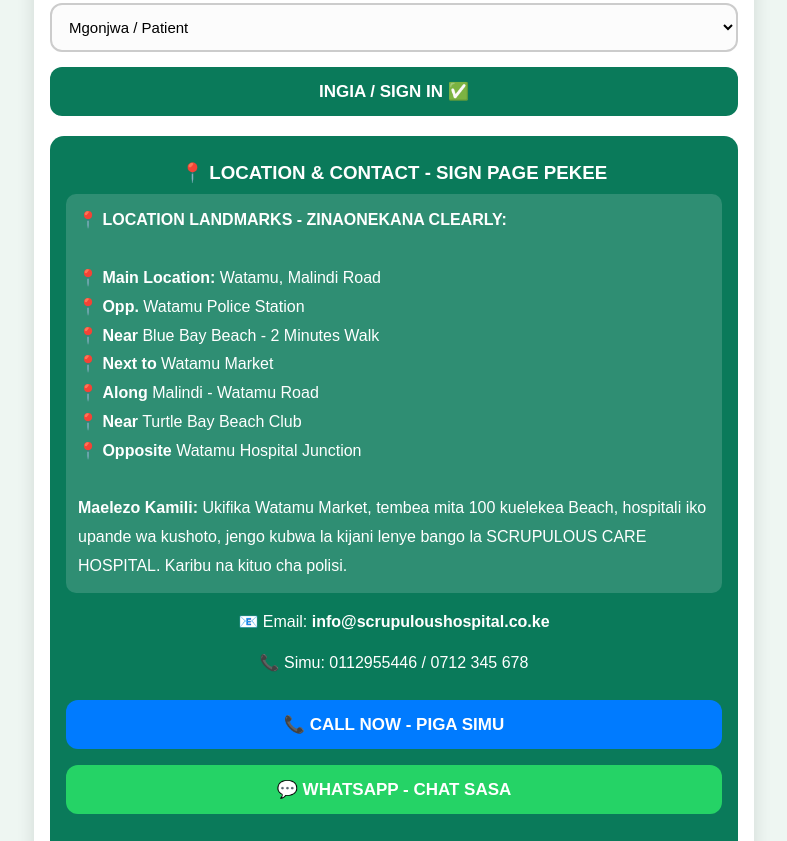
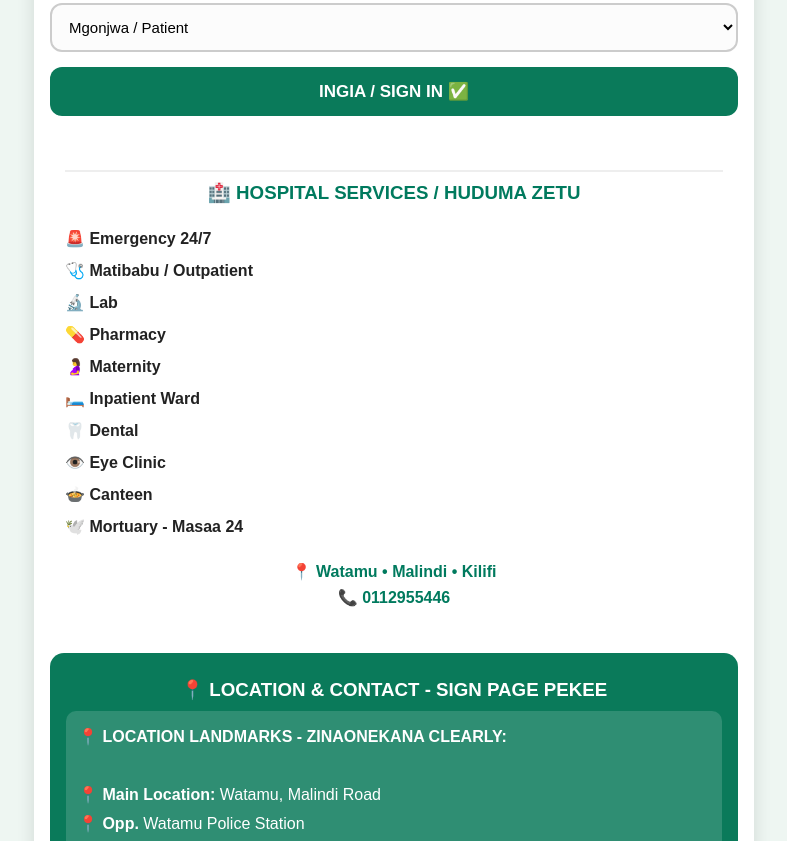
Before and after one commit to fadhililucas10-cpu/Scrupolous-Hospital-, a plain HTML site: page index.html in a window 1280 px wide. Shown: the part 648-1489 px from the top of the page, without its empty margins (246-1033 px from the left). Drawn offline with Linux system fonts and the light colour scheme.

Commit message:
Update index.html

```diff
--- a/index.html
+++ b/index.html
@@ -55,6 +55,23 @@ table{width:100%;border-collapse:collapse;margin-top:10px}td,th{border:1px solid
 <input id="userPhone" placeholder="📱 Namba ya Simu: Mfano 0712345678">
 <select id="userRole"><option value="patient">Mgonjwa / Patient</option><option value="staff">Mfanyakazi / Staff</option><option value="doctor">Daktari / Doctor</option><option value="director">Director / Mkurugenzi</option><option value="admin">Admin / Msimamizi</option></select>
 <button class="btn" onclick="signIn()">INGIA / SIGN IN ✅</button>
+  <!-- HOSPITAL SERVICES -->
+<div style="background:#ffffff; padding:15px; margin-top:15px; border-radius:12px; text-align:left;">
+  <h3 style="color:#007a5e; text-align:center;">🏥 HOSPITAL SERVICES / HUDUMA ZETU</h3>
+  <ul style="list-style:none; padding:0; font-size:16px; line-height:2;">
+    <li>🚨 <b>Emergency 24/7</b></li>
+    <li>🩺 <b>Matibabu / Outpatient</b></li>
+    <li>🔬 <b>Lab</b></li>
+    <li>💊 <b>Pharmacy</b></li>
+    <li>🤰 <b>Maternity</b></li>
+    <li>🛏️ <b>Inpatient Ward</b></li>
+    <li>🦷 <b>Dental</b></li>
+    <li>👁️ <b>Eye Clinic</b></li>
+    <li>🍲 <b>Canteen</b></li>
+    <li>🕊️ <b>Mortuary - Masaa 24</b></li>
+  </ul>
+  <p style="text-align:center; color:#007a5e; font-weight:bold;">📍 Watamu • Malindi • Kilifi<br>📞 0112955446</p>
+</div>
 <div class="contactBox">
 <h3 style="color:#fff;border:0;margin:0">📍 LOCATION & CONTACT - SIGN PAGE PEKEE</h3>
 <div class="landmarks"><b>📍 LOCATION LANDMARKS - ZINAONEKANA CLEARLY:</b><br><br>
```
